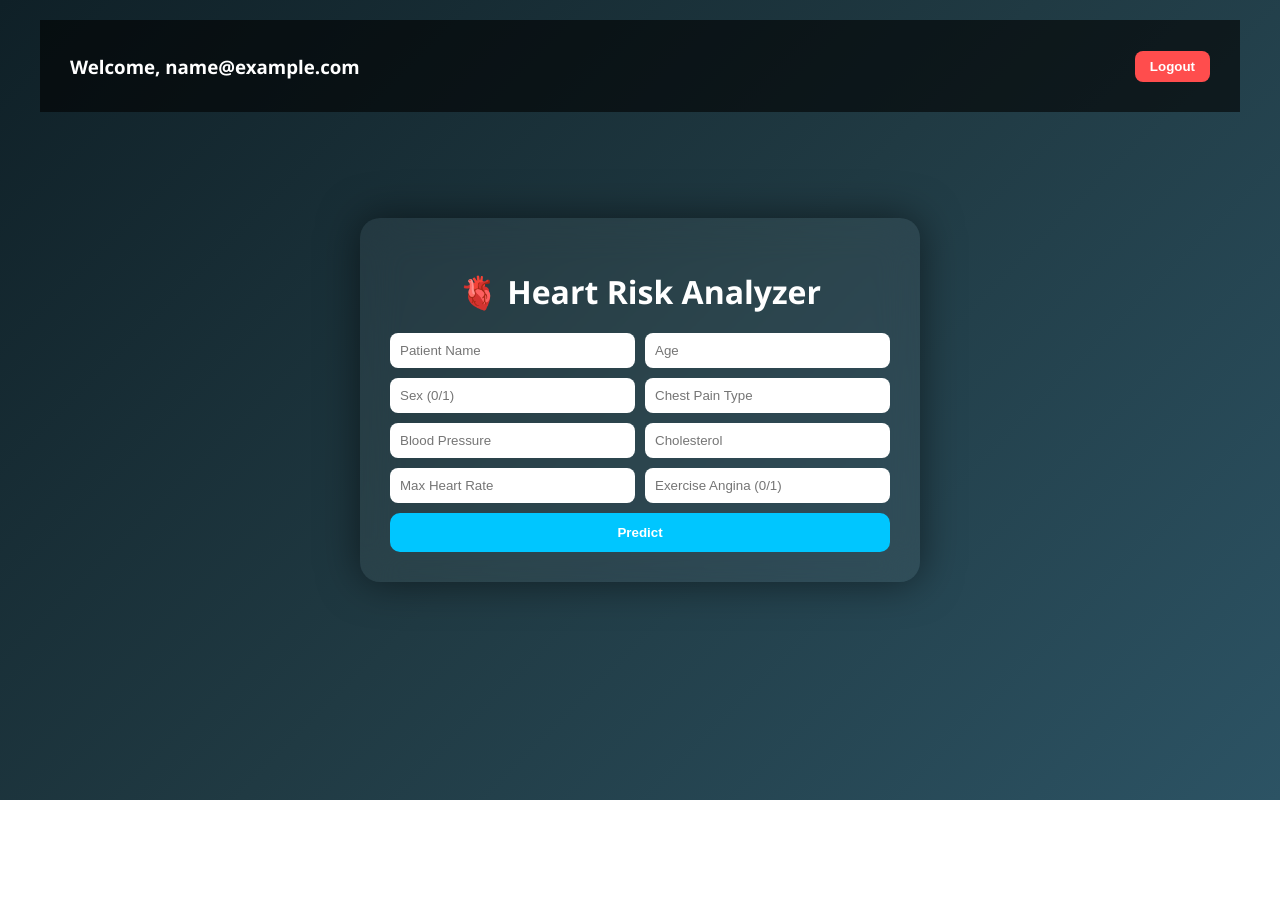
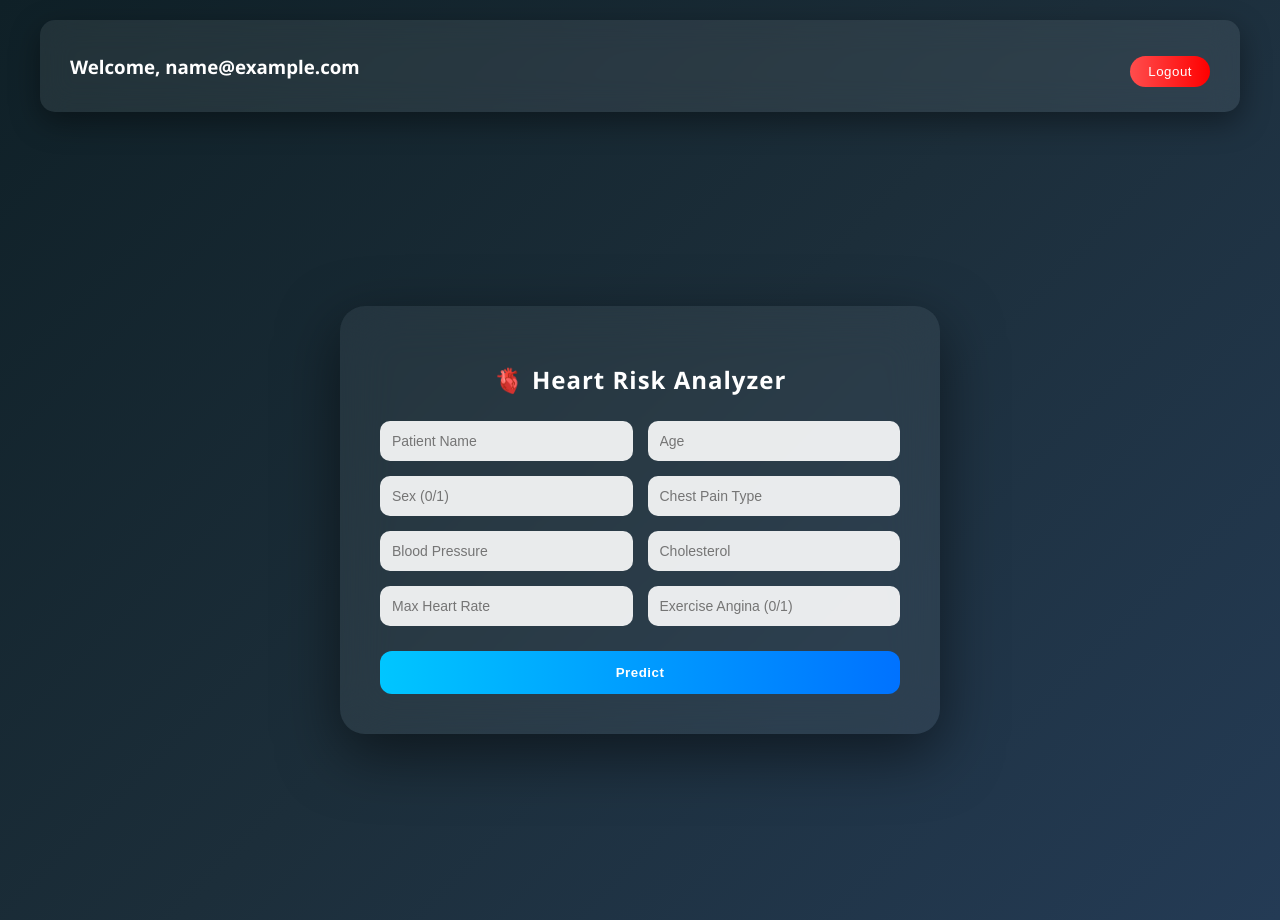
Before and after one commit to saisravanthikondaviti-web/heartdisease, a React (Create React App) app: page /dashboard in a window 1280 px wide. Before the commit the page ends 800 px from the top, so only its background shows below. Built offline with nearby package versions, Linux system fonts and the light colour scheme; sample sign-in values are in the browser's storage.

Commit message:
arranged with proper ui

```diff
--- a/src/App.css
+++ b/src/App.css
@@ -1,79 +1,165 @@
+/* ================= GLOBAL ================= */
+
 body {
   margin: 0;
-  font-family: 'Segoe UI', sans-serif;
-  background: linear-gradient(135deg, #0f2027, #203a43, #2c5364);
+  font-family: 'Poppins', 'Segoe UI', sans-serif;
+  background: linear-gradient(135deg, #0f2027, #1c2e3a, #243b55);
   color: white;
+  overflow-x: hidden;
 }
+
+/* Smooth fade animation */
+@keyframes fadeInUp {
+  from {
+    opacity: 0;
+    transform: translateY(25px);
+  }
+  to {
+    opacity: 1;
+    transform: translateY(0);
+  }
+}
+
+/* ================= NAVBAR ================= */
+
+.navbar {
+  position: fixed;
+  top: 0;
+  left: 40px;
+  right: 40px;
+  margin-top: 20px;
+  padding: 15px 30px;
+  border-radius: 15px;
+  display: flex;
+  justify-content: space-between;
+  align-items: center;
+  background: rgba(255, 255, 255, 0.08);
+  backdrop-filter: blur(15px);
+  box-shadow: 0 10px 30px rgba(0, 0, 0, 0.4);
+  animation: fadeInUp 0.6s ease;
+}
+
+.navbar button {
+  padding: 8px 18px;
+  border-radius: 25px;
+  border: none;
+  background: linear-gradient(90deg, #ff4d4d, #ff0000);
+  color: white;
+  font-weight: 500;
+  cursor: pointer;
+  transition: 0.3s ease;
+}
+
+.navbar button:hover {
+  transform: scale(1.05);
+  box-shadow: 0 0 15px rgba(255, 0, 0, 0.7);
+}
+
+/* ================= MAIN CONTAINER ================= */
 
 .app-container {
   display: flex;
   justify-content: center;
   align-items: center;
   min-height: 100vh;
+  padding-top: 120px;
 }
 
+/* ================= CARD ================= */
+
 .card {
-  background: rgba(255, 255, 255, 0.05);
-  backdrop-filter: blur(20px);
-  padding: 30px;
-  border-radius: 20px;
-  width: 500px;
-  box-shadow: 0 0 40px rgba(0,0,0,0.5);
+  background: rgba(255, 255, 255, 0.06);
+  backdrop-filter: blur(25px);
+  padding: 40px;
+  border-radius: 25px;
+  width: 520px;
+  box-shadow: 0 20px 60px rgba(0, 0, 0, 0.5);
+  animation: fadeInUp 0.8s ease;
+  transition: 0.3s ease;
 }
+
+.card:hover {
+  transform: translateY(-5px);
+}
+
+/* ================= TITLE ================= */
 
 .title {
   text-align: center;
-  margin-bottom: 20px;
+  margin-bottom: 25px;
+  font-size: 24px;
+  font-weight: 600;
+  letter-spacing: 1px;
 }
+
+/* ================= FORM ================= */
 
 .form-grid {
   display: grid;
   grid-template-columns: 1fr 1fr;
-  gap: 10px;
+  gap: 15px;
 }
 
 input {
-  padding: 10px;
-  border-radius: 8px;
+  padding: 12px;
+  border-radius: 10px;
   border: none;
   outline: none;
+  font-size: 14px;
+  transition: 0.3s ease;
+  background: rgba(255, 255, 255, 0.9);
+  color: #222;
 }
+
+input:focus {
+  box-shadow: 0 0 12px #00c6ff;
+  transform: scale(1.03);
+}
+
+/* ================= BUTTON ================= */
 
 button {
   grid-column: span 2;
-  padding: 12px;
-  background: #00c6ff;
+  padding: 14px;
+  margin-top: 10px;
+  border-radius: 12px;
   border: none;
-  border-radius: 10px;
+  background: linear-gradient(90deg, #00c6ff, #0072ff);
   color: white;
-  font-weight: bold;
+  font-weight: 600;
+  letter-spacing: 0.5px;
   cursor: pointer;
-  transition: 0.3s;
+  transition: 0.3s ease;
 }
 
 button:hover {
-  background: #0072ff;
+  transform: translateY(-3px);
+  box-shadow: 0 10px 25px rgba(0, 198, 255, 0.6);
 }
 
+/* ================= RESULT CARD ================= */
+
 .result-card {
-  margin-top: 20px;
-  padding: 20px;
-  border-radius: 15px;
+  margin-top: 25px;
+  padding: 25px;
+  border-radius: 20px;
   text-align: center;
-  transition: 0.3s;
+  transition: 0.3s ease;
+  animation: fadeInUp 0.5s ease;
 }
 
 .high {
   background: rgba(255, 0, 0, 0.15);
-  box-shadow: 0 0 25px red;
+  box-shadow: 0 0 30px rgba(255, 0, 0, 0.7);
 }
 
 .low {
-  background: rgba(0, 255, 0, 0.15);
-  box-shadow: 0 0 25px lime;
+  background: rgba(0, 255, 120, 0.15);
+  box-shadow: 0 0 30px rgba(0, 255, 120, 0.7);
 }
 
-/* HEART SHAPE */
+/* ================= HEART ANIMATION ================= */
+
 .heart {
   width: 60px;
   height: 60px;
@@ -115,66 +201,51 @@ button:hover {
 
 @keyframes beat {
   0% { transform: scale(1) rotate(-45deg); }
-  50% { transform: scale(1.2) rotate(-45deg); }
+  50% { transform: scale(1.15) rotate(-45deg); }
   100% { transform: scale(1) rotate(-45deg); }
 }
 
-/* MODAL OVERLAY */
+/* ================= MODAL ================= */
+
 .modal-overlay {
   position: fixed;
   top: 0;
   left: 0;
   width: 100%;
   height: 100%;
-  background: rgba(0,0,0,0.7);
-  backdrop-filter: blur(6px);
+  background: rgba(0,0,0,0.75);
+  backdrop-filter: blur(8px);
   display: flex;
   justify-content: center;
   align-items: center;
-  animation: fadeIn 0.3s ease-in-out;
   z-index: 1000;
 }
 
-/* MODAL CARD */
 .modal {
   background: rgba(20, 20, 20, 0.95);
-  padding: 30px;
-  border-radius: 20px;
-  width: 500px;
+  padding: 35px;
+  border-radius: 25px;
+  width: 520px;
   position: relative;
-  animation: popUp 0.3s ease-in-out;
+  animation: fadeInUp 0.4s ease;
+  box-shadow: 0 20px 50px rgba(0,0,0,0.6);
 }
 
-/* CLOSE BUTTON */
 .close-btn {
   position: absolute;
   top: 15px;
   right: 20px;
-  font-size: 24px;
+  font-size: 22px;
   cursor: pointer;
   color: white;
+  transition: 0.3s;
 }
 
 .close-btn:hover {
   color: red;
 }
 
-/* ANIMATIONS */
-@keyframes popUp {
-  0% {
-    transform: scale(0.7);
-    opacity: 0;
-  }
-  100% {
-    transform: scale(1);
-    opacity: 1;
-  }
-}
-
-@keyframes fadeIn {
-  from { opacity: 0; }
-  to { opacity: 1; }
-}
+/* ================= AUTH PAGES ================= */
 
 .auth-container {
   min-height: 100vh;
@@ -183,59 +254,37 @@ button:hover {
   justify-content: center;
   align-items: center;
   background: linear-gradient(135deg, #141e30, #243b55);
-  color: white;
+  animation: fadeInUp 0.6s ease;
+}
+
+.auth-container h2 {
+  margin-bottom: 20px;
 }
 
 .auth-container form {
   display: flex;
   flex-direction: column;
-  width: 300px;
-  gap: 10px;
+  width: 320px;
+  gap: 15px;
 }
 
 .auth-container input {
-  padding: 10px;
-  border-radius: 8px;
+  padding: 12px;
+  border-radius: 10px;
   border: none;
 }
 
 .auth-container button {
-  padding: 10px;
-  border-radius: 8px;
+  padding: 12px;
+  border-radius: 12px;
   border: none;
-  background: #00c6ff;
-  color: white;
+  background: linear-gradient(90deg, #00c6ff, #0072ff);
+  font-weight: 600;
   cursor: pointer;
+  transition: 0.3s;
 }
 
-.navbar {
-  display: flex;
-  justify-content: space-between;
-  padding: 15px 30px;
-  background: rgba(0,0,0,0.6);
-  color: white;
+.auth-container button:hover {
+  transform: translateY(-2px);
+  box-shadow: 0 10px 25px rgba(0, 198, 255, 0.5);
 }
-
-.navbar {
-  position: absolute;
-  top: 20px;
-  left: 40px;
-  right: 40px;
-  display: flex;
-  justify-content: space-between;
-  align-items: center;
-  color: white;
-}
-
-.navbar button {
-  padding: 8px 15px;
-  border-radius: 8px;
-  border: none;
-  background: #ff4d4d;
-  color: white;
-  cursor: pointer;
-}
-
-.navbar button:hover {
-  background: #cc0000;
-}
```
